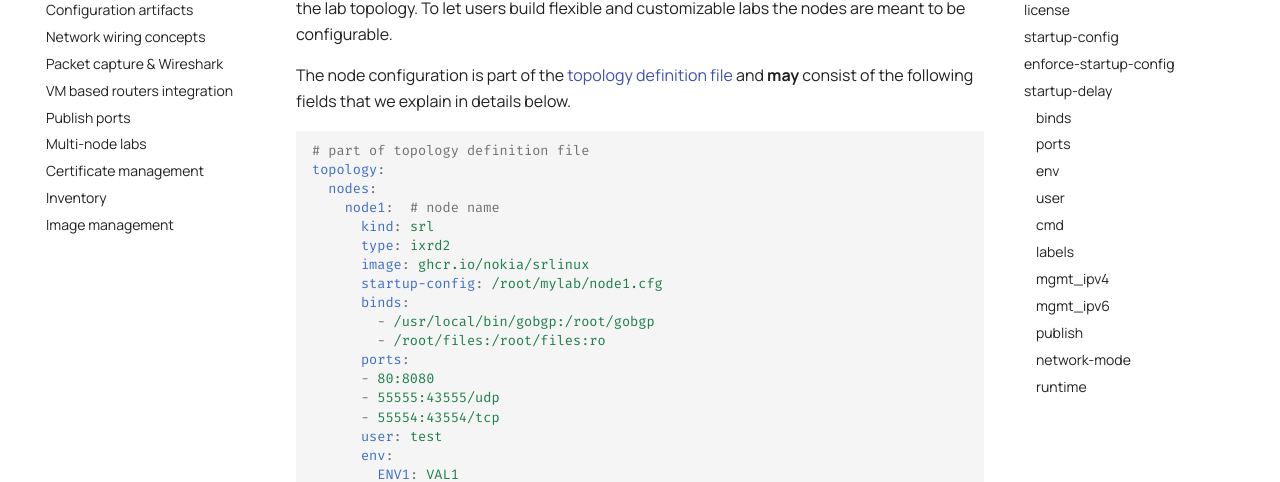
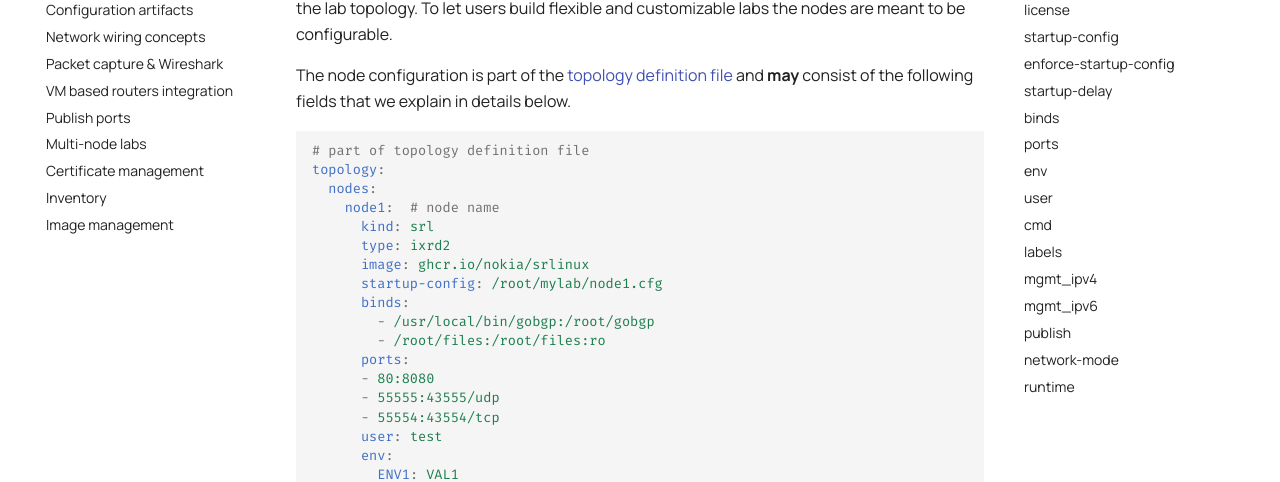
Before and after one commit to srl-labs/containerlab, an MkDocs documentation site: the page built from docs/manual/nodes.md, in a window 1280 px wide. Shown: the part 258-740 px from the top of the page. Built offline with MkDocs 1.6.1 and Material for MkDocs 9.7.7, drawn with Linux system fonts in a browser that asks for light colours; comment, search, counter and statistics services are not loaded.

Commit message:
fixed heading

```diff
--- a/docs/manual/nodes.md
+++ b/docs/manual/nodes.md
@@ -65,7 +65,7 @@ Note, that if a config file exists in the lab directory for a given node, then i
 ### enforce-startup-config
 By default, containerlab will use the config file that is available in the lab directory for a given node even if the `startup config` parameter points to another file. To make a node to boot with the config set with `startup-config` parameter no matter what, set the `enforce-startup-config` to `true`.
 
-## startup-delay
+### startup-delay
 To make certain node(s) to boot/start later than others use the `startup-delay` config element that accepts the delay amount in seconds.
 
 This setting can be applied on node/kind/default levels.
```
